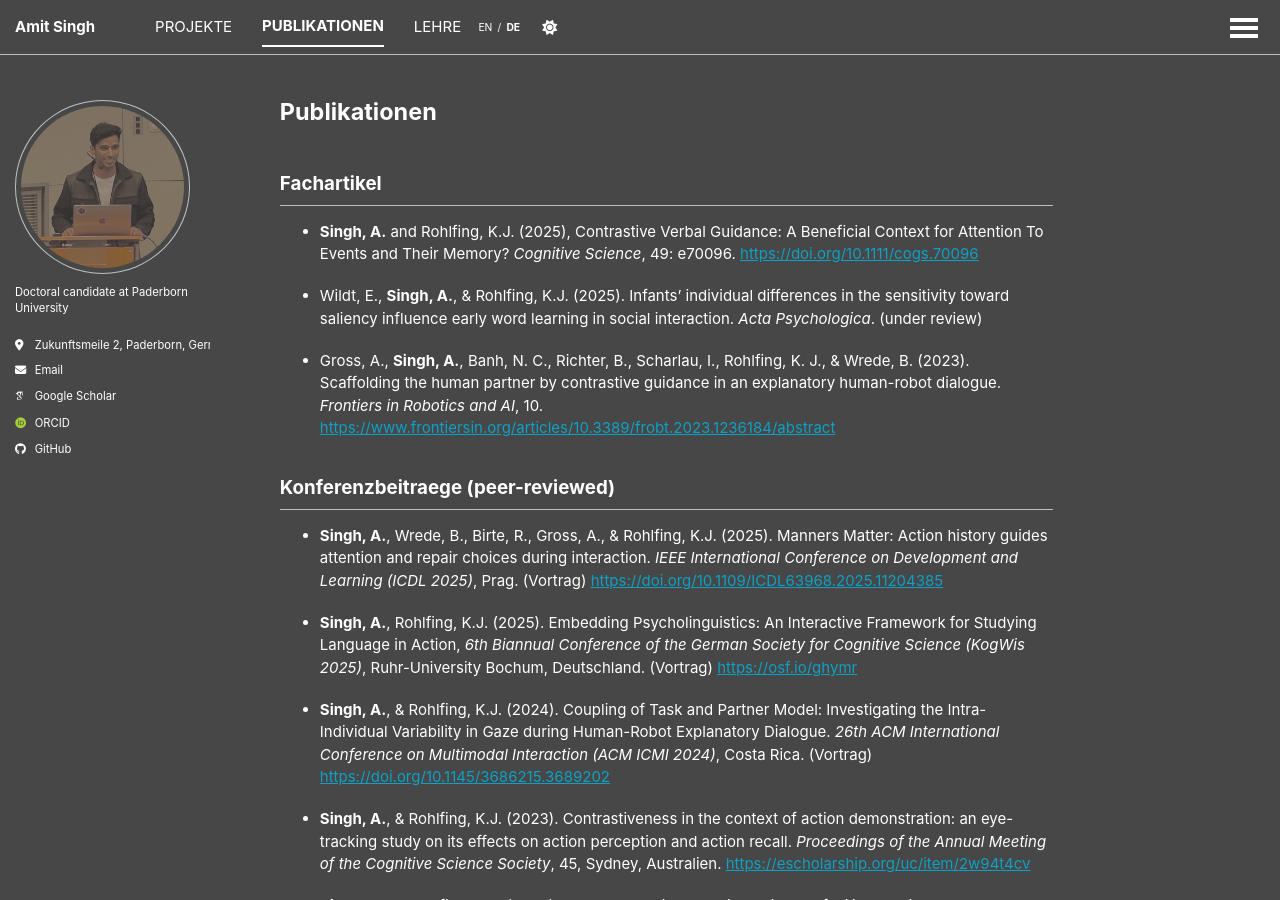
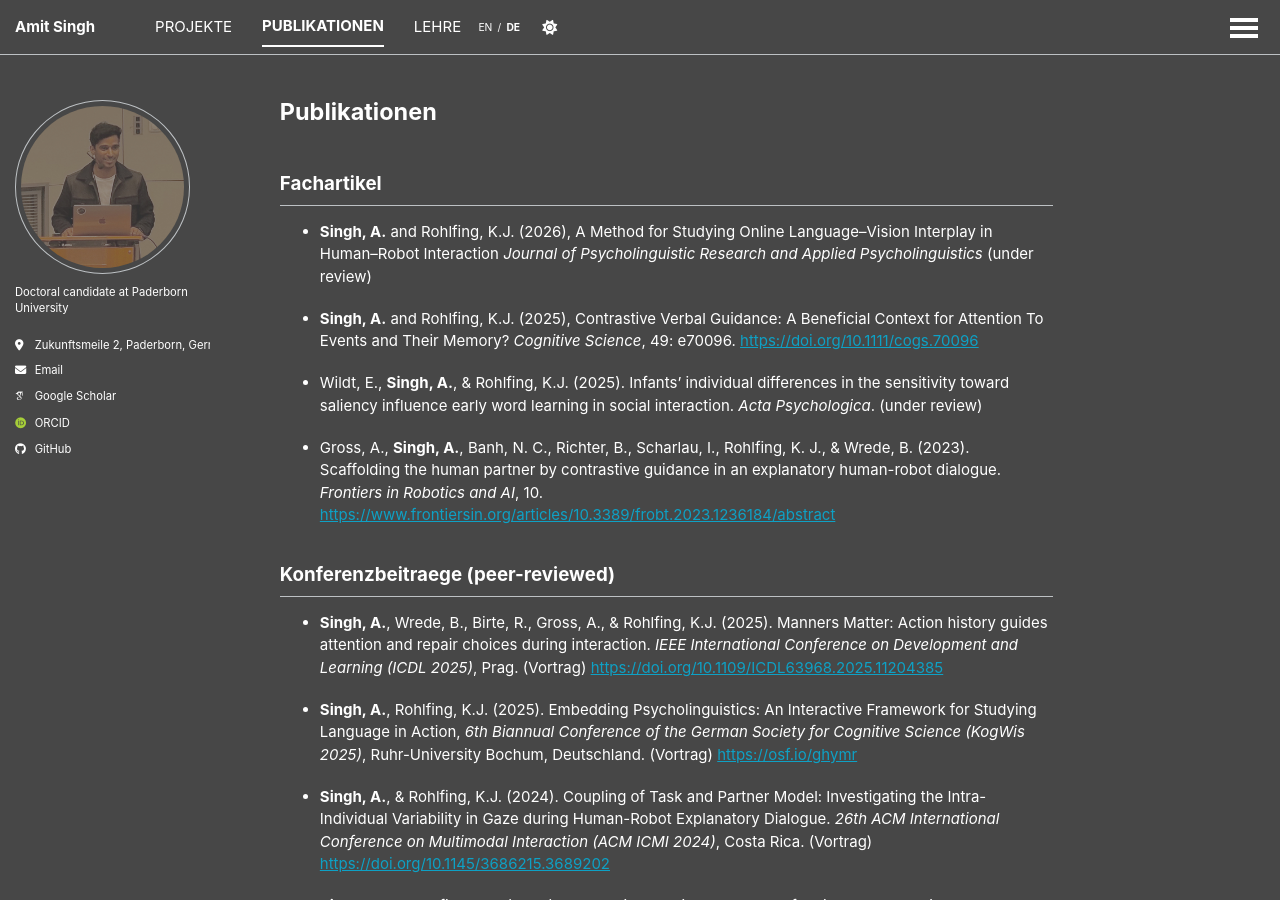
Before and after one commit to amits1ngh/amits1ngh.github.io, a Jekyll site: the page built from _pages/publications-de.md, in a window 1280 px wide and 900 px high. Built offline with Jekyll 4.4.1, drawn with Linux system fonts in a browser that asks for light colours; some web fonts are replaced; a script that is not in the unit is left out.

Commit message:
publication added

```diff
--- a/_pages/publications-de.md
+++ b/_pages/publications-de.md
@@ -9,6 +9,8 @@ de_url: /de/publications/
 ---
 
 ## Fachartikel
+
+- **Singh, A.** and Rohlfing, K.J. (2026), A Method for Studying Online Language--Vision Interplay in Human--Robot Interaction *Journal of Psycholinguistic Research and Applied Psycholinguistics* (under review)
 
 - **Singh, A.** and Rohlfing, K.J. (2025), Contrastive Verbal Guidance: A Beneficial Context for Attention To Events and Their Memory? *Cognitive Science*, 49: e70096. [https://doi.org/10.1111/cogs.70096](https://doi.org/10.1111/cogs.70096)
 
```
